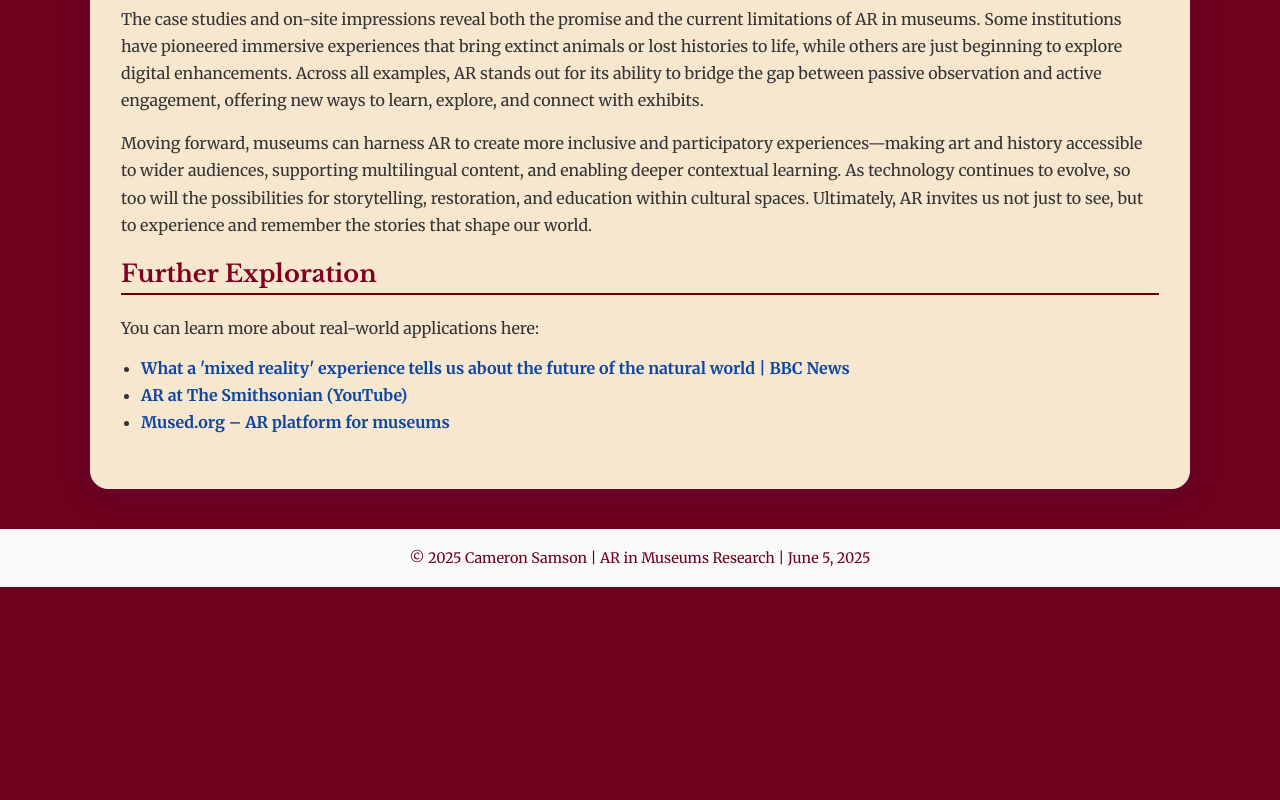
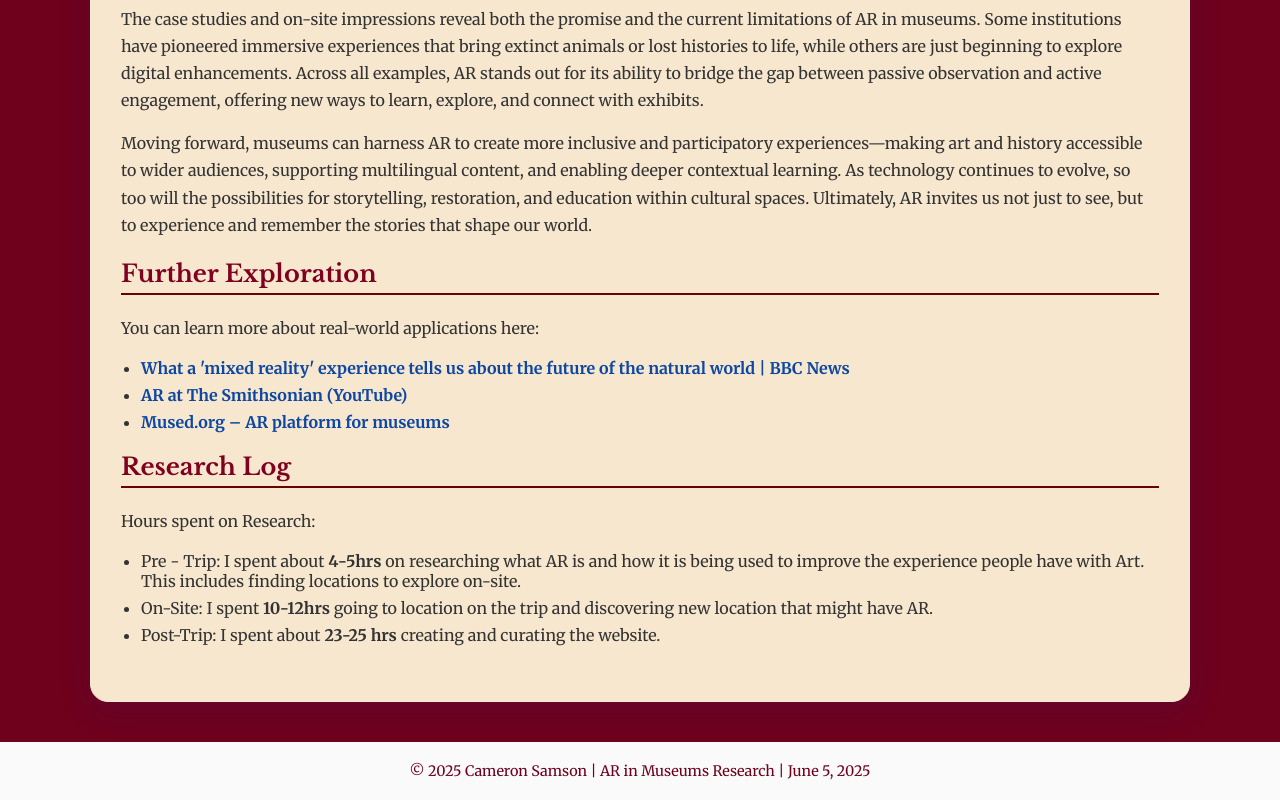
Before and after one commit to thcy07/HUM385_spring2025, a plain HTML site: page research_log.html in a window 1280 px wide. Shown: the part 10263-11063 px from the top of the page. Before the commit the page ends 10850 px from the top, so only its background shows below. Drawn offline with nearby package versions, Linux system fonts and the light colour scheme.

Commit message:
updated research log

```diff
--- a/research_log.html
+++ b/research_log.html
@@ -669,6 +669,19 @@
             <li><a href="https://mused.org" target="_blank">Mused.org – AR platform for museums</a></li>
         </ul>
 
+
+        <h2>Research Log</h2>
+        <p>Hours spent on Research: </p>
+        <ul>
+
+            <li>Pre - Trip: I spent about <strong>4-5hrs</strong> on researching what AR is and how it is being used to improve
+            the experience people have with Art. This includes finding locations to explore on-site.</li>
+            <li>On-Site: I spent <strong>10-12hrs</strong> going to location on the trip and discovering new location that might have AR.</li>
+            <li>Post-Trip: I spent about <strong>23-25 hrs</strong> creating and curating the website.</li>
+        </ul>
+
+
+
     </div>
 
     <footer>
```
Also changed, not shown: index.html (+6 -1 lines).
